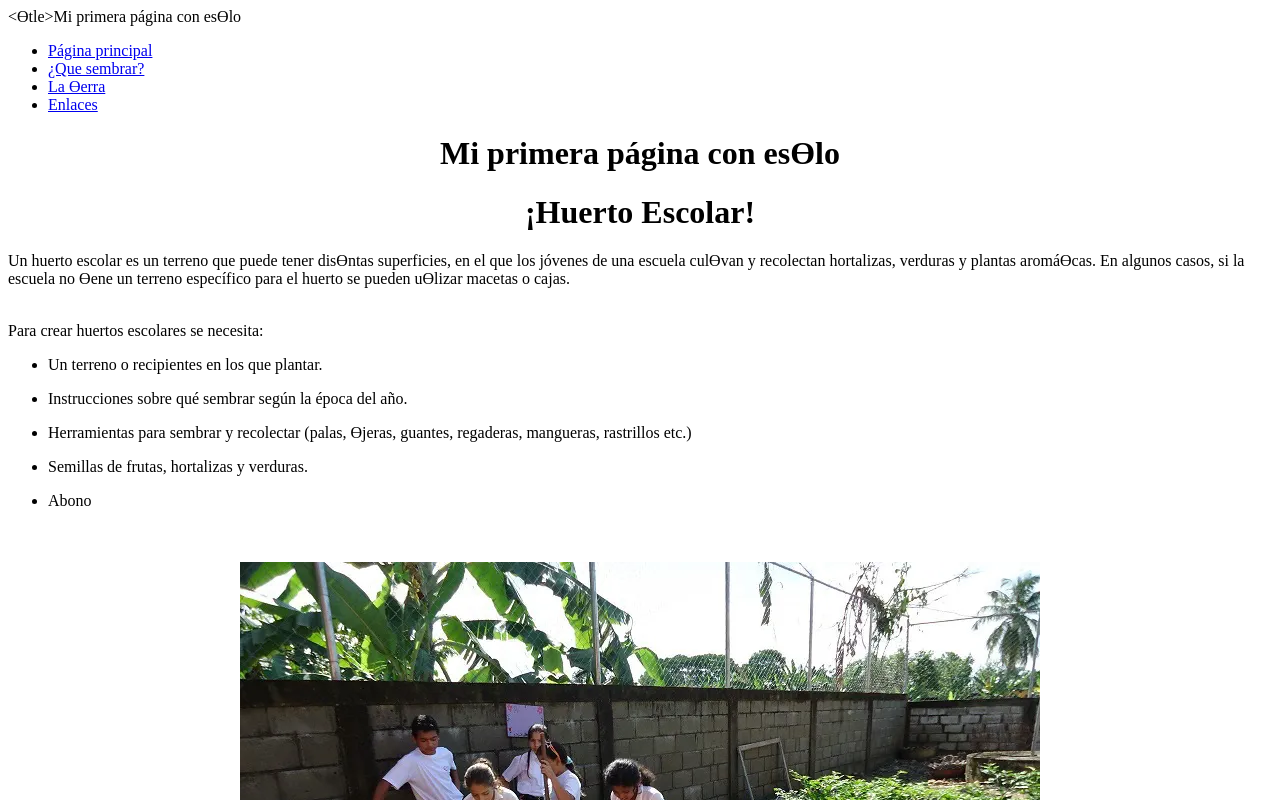
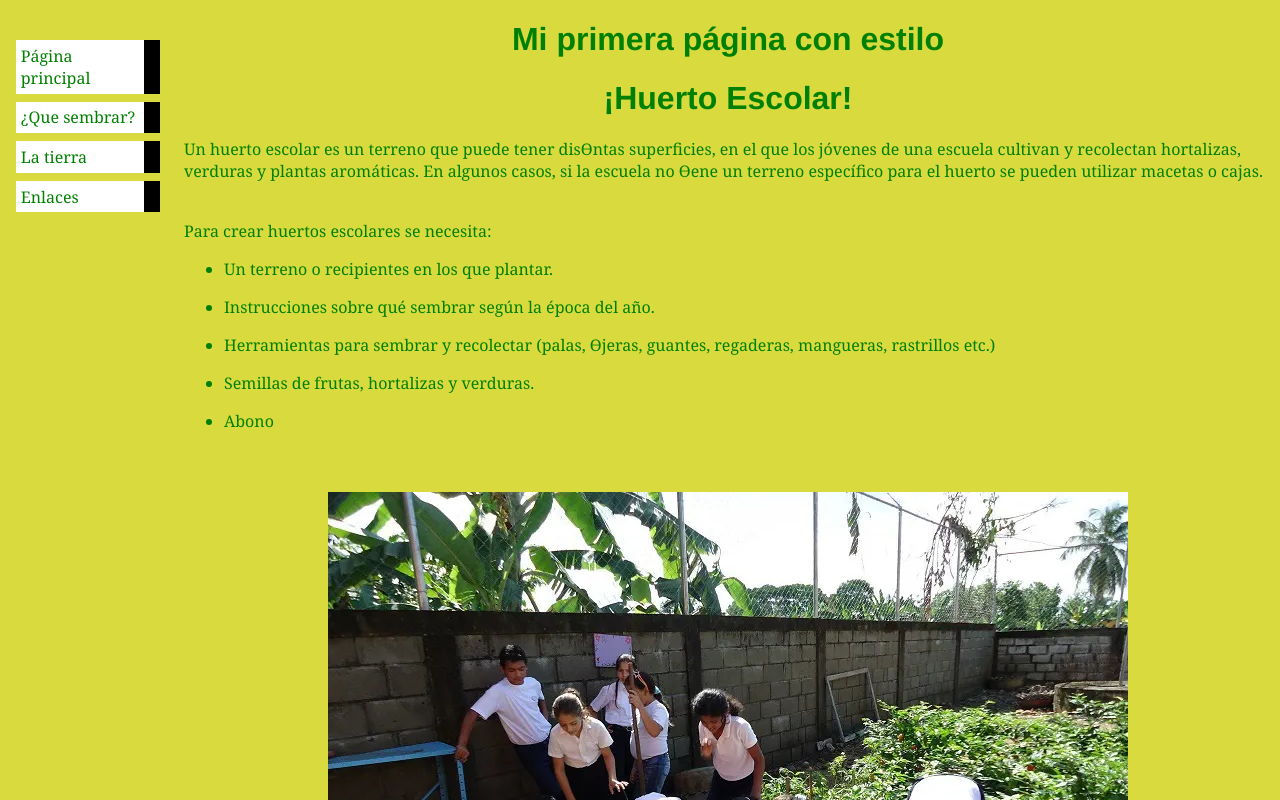
Before and after one commit to terealva776/Martincito123, a plain HTML site: page index.html in a window 1280 px wide. Shown: the top 800 px of the page. Drawn offline with Linux system fonts and the light colour scheme.

Commit message:
Update index.html

```diff
--- a/index.html
+++ b/index.html
@@ -1,24 +1,24 @@
 <!DOCTYPE html PUBLIC "-//W3C//DTD HTML 4.01//EN">
 <html>
 <head>
- <Ɵtle>Mi primera página con esƟlo</Ɵtle>
- <link rel="stylesheet" href="miesƟlo.css">
+ <title>Mi primera página con estilo</title>
+ <link rel="stylesheet" href="miestilo.css">
 </head>
 <body>
-<!-- Menú de navegación del siƟo -->
+<!-- Menú de navegación del sitio -->
 <ul class="navbar">
  <li><a href="Indice">Página principal</a>
  <li><a href="quesembrar.html">¿Que sembrar?</a>
- <li><a href="Ɵerra.html">La Ɵerra</a>
+ <li><a href="tierra.html">La tierra</a>
  <li><a href="Mantenimiento.html">Enlaces</a>
 </ul>
 <!-- Contenido principal -->
 <center>
-<h1>Mi primera página con esƟlo</h1>
+<h1>Mi primera página con estilo</h1>
 <h1>¡Huerto Escolar!</h1></center>
 <p> Un huerto escolar es un terreno que puede tener disƟntas superficies, en el que los jóvenes de
-una escuela culƟvan y recolectan hortalizas, verduras y plantas aromáƟcas. En algunos casos, si la
-escuela no Ɵene un terreno específico para el huerto se pueden uƟlizar macetas o cajas.
+una escuela cultivan y recolectan hortalizas, verduras y plantas aromáticas. En algunos casos, si la
+escuela no Ɵene un terreno específico para el huerto se pueden utilizar macetas o cajas.
 <br>
 <br>
 <p> Para crear huertos escolares se necesita:
```
